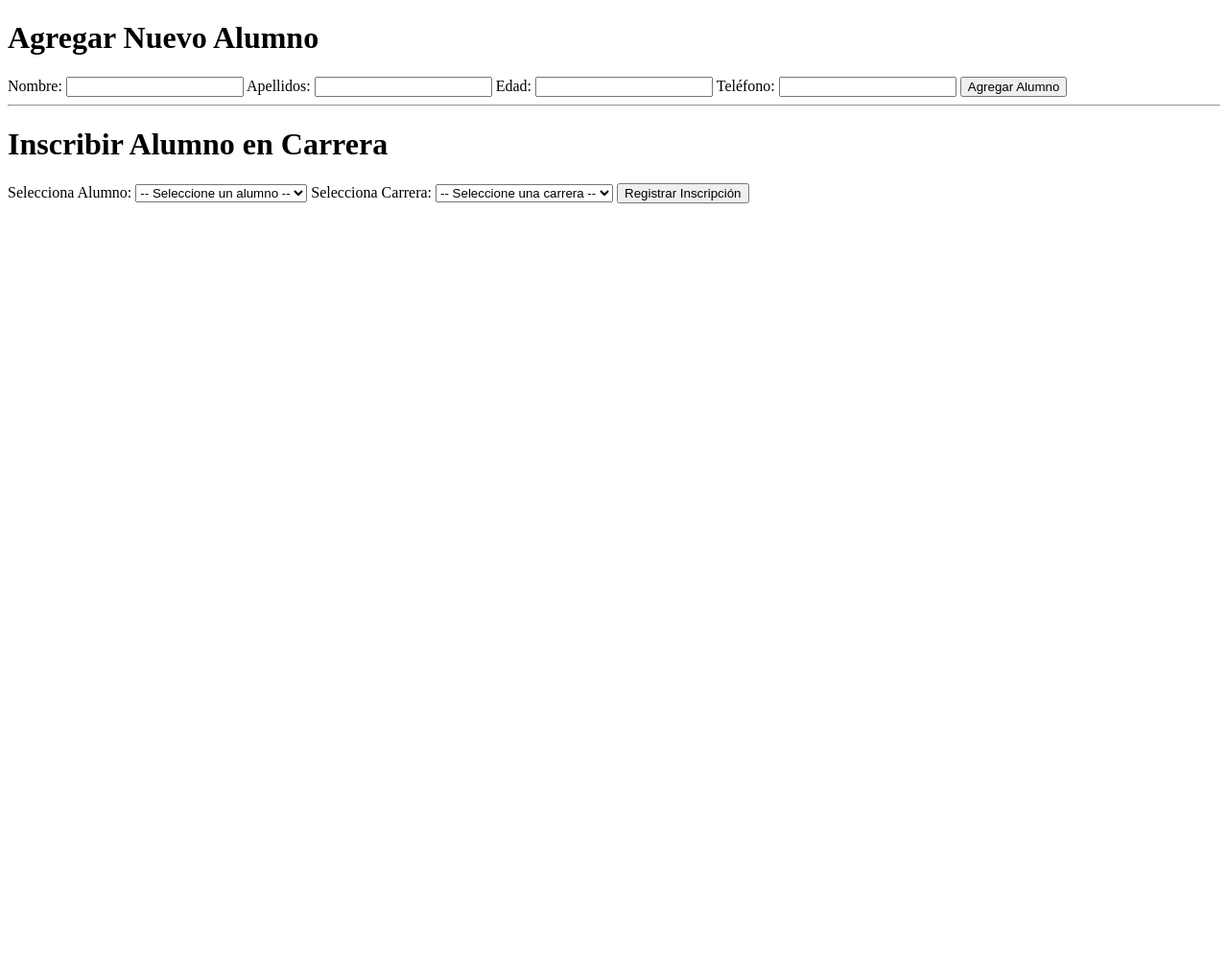
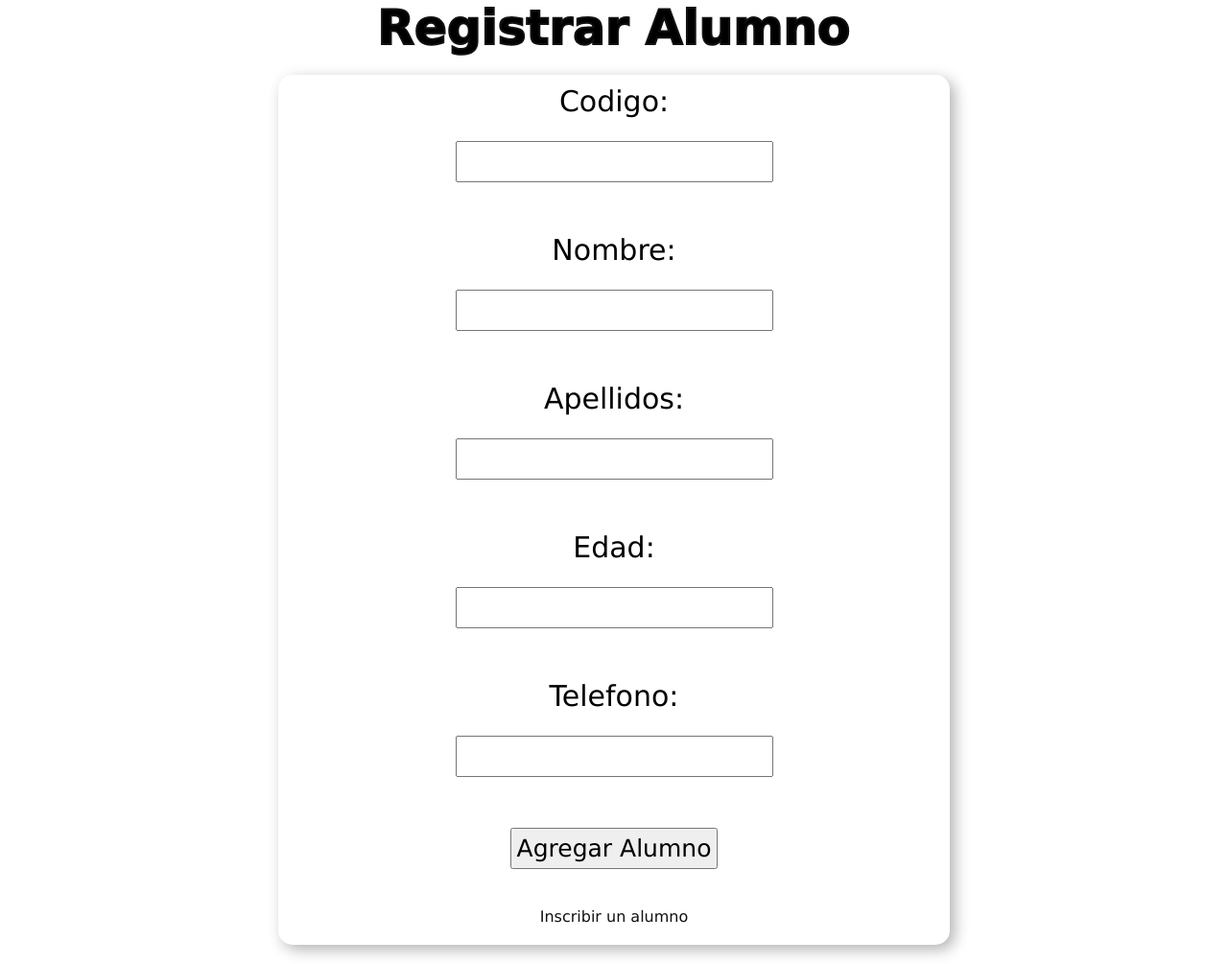
Before and after one commit to BrayanMata/Pagina-Registro-UACJ, a PHP site: page / in a window 1280 px wide. Shown: the whole page at 96% size. Before the commit the page ends 212 px from the top, so only its background shows below. Run offline with PHP 8.4, Linux system fonts and the light colour scheme; data that the repository does not hold is empty.

Commit message:
Subida del proyecto

```diff
--- /dev/null
+++ b/UACJ/css/estiloFormulario.css
@@ -0,0 +1,49 @@
+header
+{
+    padding: 20px;
+    justify-content: space-between;
+}
+
+.formulario{
+    width: 700px;
+    height: auto;
+    display: flex;
+    flex-direction: column;
+    align-items: center;
+    justify-content: center;
+    /*background-color: var(--azulFuerte-Color);
+    border: 5px solid var(--blanco-Color);*/
+    border-radius: 15px;
+    padding: 10px;
+    margin: 20px;
+    box-shadow: 5px 5px 15px rgba(0,0,0,0.3);
+}
+.formulario a{
+    margin-top: 15px;
+}
+form{
+    display: flex;
+    flex-direction: column;
+    align-items: center;
+    justify-content: center;
+}
+label{
+    margin-bottom: 5px;
+    font-size: 30px;
+}
+input{
+    margin-bottom: 15px;
+    font-size: 25px;
+    text-align: center;
+    padding: 5px;
+}
+button{
+    font-size: 25px;
+    padding: 5px;
+}
+select{
+    margin-bottom: 15px;
+    font-size: 25px;
+    text-align: center;
+    padding: 5px;
+}
--- /dev/null
+++ b/UACJ/css/estiloGeneral.css
@@ -0,0 +1,119 @@
+*
+{
+    box-sizing: border-box;
+    font-family: Verdana, Geneva, Tahoma, sans-serif;
+    margin: 0;
+    padding: 0;
+}
+
+:root
+{
+    --body-Color: #203754;
+    --azulFuerte-Color: #3e5ca6;
+    --azulOscuro-Color: #003d7d;
+    --azulClaro-Color: #007bd1;
+    --azulBajito-Color: #6acef1;
+    --blanco-Color: #f0f0f0;
+    --negro-Color: #111111;
+    --gris-Color: #c5c5c5;
+}
+
+
+main{
+    width: 100%;
+    height: auto;
+    /*background-color: var(--body-Color);*/
+    display: flex;
+    justify-content: center;
+    flex-direction: column;
+    align-items: center;
+}
+
+h1
+{
+    font-size: 50px;
+    /*color: var(--blanco-Color);*/
+    -webkit-text-stroke: 2px var(--negro-Color);
+}
+
+a
+{
+    padding: 10px;
+    color: var(--negro-Color);
+    text-decoration: none;
+}
+a:hover
+{
+    background-color: var(--gris-Color);
+    color: var(--negro-Color);
+    border-radius: 40px;
+}
+
+header
+{
+    width: 100%;
+    height: auto;
+    /*background-color: var(--azulOscuro-Color);*/
+    display: flex;
+    justify-content: space-around;
+    align-items: center;
+}
+header a:hover.logo{
+    background-color: transparent;
+}
+
+footer
+{
+    width: 100%;
+    height: 190px;
+    /*background-color: var(--azulOscuro-Color);*/
+    padding: 20px;
+
+    display: flex;
+}
+
+footer nav
+{
+    width: 20%;
+    padding-right: 15px;
+    display: flex;
+    flex-direction: column;
+}
+
+footer nav a
+{
+    padding: 10px;
+    font-weight: bold;
+    margin-bottom: 5px;
+}
+
+footer nav a:hover
+{
+    /*background-color: var(--blanco-Color);*/
+    color: var(--negro-Color);
+}
+
+footer .informacion
+{
+    width: 60%;
+    display: flex;
+    flex-direction: column;
+    flex-wrap: wrap;
+}
+
+footer .informacion div
+{
+    margin-bottom: 10px;
+    /*color: var(--blanco-Color);*/
+}
+
+footer .logo{
+    width: 12%;
+}
+
+footer .logo a{
+    width: 100%;
+}
+footer .logo a:hover{
+    background-color: transparent;
+}
--- a/UACJ/index.php
+++ b/UACJ/index.php
@@ -1,6 +1,6 @@
 <?php
-    // Conexión a la base de datos (esto debe ir al inicio)
-    $servername = "localhost:3306";
+    if ($_SERVER["REQUEST_METHOD"] == "POST" && isset($_POST['agregar_alumno'])) {
+        $servername = "localhost";
         $username = "root";
         $password = "";
         $dbname = "uni";
@@ -8,100 +8,60 @@
         $conn = new mysqli($servername, $username, $password, $dbname);
 
         if ($conn->connect_error) {
-        die("La conexión falló: " . $conn->connect_error);
+            die("La conexion falló: " . $conn->connect_error);
         }
 
-    // --- Lógica para agregar un nuevo alumno ---
-    if ($_SERVER["REQUEST_METHOD"] == "POST" && isset($_POST['agregar_alumno'])) {
-        $sql = "INSERT INTO alumnos (Nombre, Apellidos, Edad, Telefono) VALUES (?, ?, ?, ?)";
-        $stmt = $conn->prepare($sql);
-        $stmt->bind_param("ssis", $_POST['nombre'], $_POST['apellidos'], $_POST['edad'], $_POST['telefono']);
+        $codigo = $_POST['codigo'];
+        $nombre = $_POST['nombre'];
+        $apellidos = $_POST['apellidos'];
+        $edad = $_POST['edad'];
+        $telefono = $_POST['telefono'];
 
-        if ($stmt->execute()) {
-            $mensaje_alumno = "<p class='exito'>El alumno fue agregado correctamente.</p>";
-        } else {
-            $mensaje_alumno = "<p class='error'>Error al agregar el alumno: " . $stmt->error . "</p>";
+        $sql = "INSERT INTO alumnos(Codigo, Nombre, Apellidos, Edad, Telefono)
+                VALUES('$codigo', '$nombre', '$apellidos', '$edad', '$telefono')";
+
+        if($conn->query($sql)=== TRUE){
+            echo "<p style = 'color=green'>El alumno fue agregado</p>";
+        }else{
+            echo "<p style='color:red'>Error: " . $sql . "<br>" . $conn->error . "</p>";
         }
-        $stmt->close();
     }
-
-    // --- Lógica para registrar una inscripción ---
-    if ($_SERVER["REQUEST_METHOD"] == "POST" && isset($_POST['registrar_inscripcion'])) {
-        $fecha_actual = date('Y-m-d');
-        $sql_insc = "INSERT INTO inscripciones (Fecha, CodigoAlumno, CodigoCarrera) VALUES (?, ?, ?)";
-        $stmt_insc = $conn->prepare($sql_insc);
-        $stmt_insc->bind_param("sii", $fecha_actual, $_POST['alumno'], $_POST['carrera']);
-
-        if ($stmt_insc->execute()) {
-            $mensaje_inscripcion = "<p class='exito'>Inscripción registrada correctamente.</p>";
-        } else {
-            $mensaje_inscripcion = "<p class='error'>Error al registrar la inscripción: " . $stmt_insc->error . "</p>";
-        }
-        $stmt_insc->close();
-    }
-
-    // Obtener alumnos y carreras
-    $alumnos_result = $conn->query("SELECT Codigo, Nombre, Apellidos FROM alumnos ORDER BY Apellidos");
-    $carreras_result = $conn->query("SELECT Codigo, Nombre FROM carreras ORDER BY Nombre");
 ?>
 
 <!DOCTYPE html>
-<html lang="en">
+<html lang="es">
 <head>
     <meta charset="UTF-8">
     <meta name="viewport" content="width=device-width, initial-scale=1.0">
-    <link rel="stylesheet" href="css/estilo.css">
+    <link rel="stylesheet" href="css/estiloGeneral.css">
+    <link rel="stylesheet" href="css/estiloFormulario.css">
     <title>Registro e inscripicion</title>
 </head>
 <body>
-    <div class="container">
-        <h1>Agregar Nuevo Alumno</h1>
-        <?php if (isset($mensaje_alumno)) echo $mensaje_alumno; ?>
+    <main>
+        <h1>Registrar Alumno</h1>
+        <div class="formulario">
+            <form action="index.php" method="POST">
 
-        <form action="index.php" method="POST">
-            <label for="nombre">Nombre:</label>
-            <input type="text" name="nombre" required>
+                <label for="codigo">Codigo: </label><br>
+                <input type="text" id="codigo" name="codigo" required><br><br>
 
-            <label for="apellidos">Apellidos:</label>
-            <input type="text" name="apellidos" required>
+                <label for="nombre">Nombre: </label><br>
+                <input type="text" id="nombre" name="nombre"><br><br>
 
-            <label for="edad">Edad:</label>
-            <input type="number" name="edad" required>
+                <label for="apellidos">Apellidos: </label><br>
+                <input type="text" id="apellidos" name="apellidos"><br><br>
 
-            <label for="telefono">Teléfono:</label>
-            <input type="tel" name="telefono" required>
+                <label for="edad">Edad: </label><br>
+                <input type="number" id="edad" name="edad"><br><br>
+
+                <label for="telefono">Telefono: </label><br>
+                <input type="tel" id="telefono" name="telefono"><br><br>
 
                 <input type="submit" name="agregar_alumno" value="Agregar Alumno">
-        </form>
-
-        <hr>
-
-        <h1>Inscribir Alumno en Carrera</h1>
-        <?php if (isset($mensaje_inscripcion)) echo $mensaje_inscripcion; ?>
-
-        <form action="index.php" method="POST">
-            <label for="alumno">Selecciona Alumno:</label>
-            <select name="alumno" required>
-                <option value="">-- Seleccione un alumno --</option>
-                <?php while ($alumno = $alumnos_result->fetch_assoc()): ?>
-                    <option value="<?= $alumno['Codigo'] ?>">
-                        <?= $alumno['Apellidos'] ?>, <?= $alumno['Nombre'] ?> (Código: <?= $alumno['Codigo'] ?>)
-                    </option>
-                <?php endwhile; ?>
-            </select>
-
-            <label for="carrera">Selecciona Carrera:</label>
-            <select name="carrera" required>
-                <option value="">-- Seleccione una carrera --</option>
-                <?php while ($carrera = $carreras_result->fetch_assoc()): ?>
-                    <option value="<?= $carrera['Codigo'] ?>">
-                        <?= $carrera['Nombre'] ?>
-                    </option>
-                <?php endwhile; ?>
-            </select>
-
-            <input type="submit" name="registrar_inscripcion" value="Registrar Inscripción">
+                <a href="registro.php">Inscribir un alumno</a>
             </form>
         </div>
+    </main>
 </body>
 </html>
```
Also changed, not shown: UACJ/registro.php (+64 -19 lines). Lines whose indentation alone changed are shown as unchanged.
